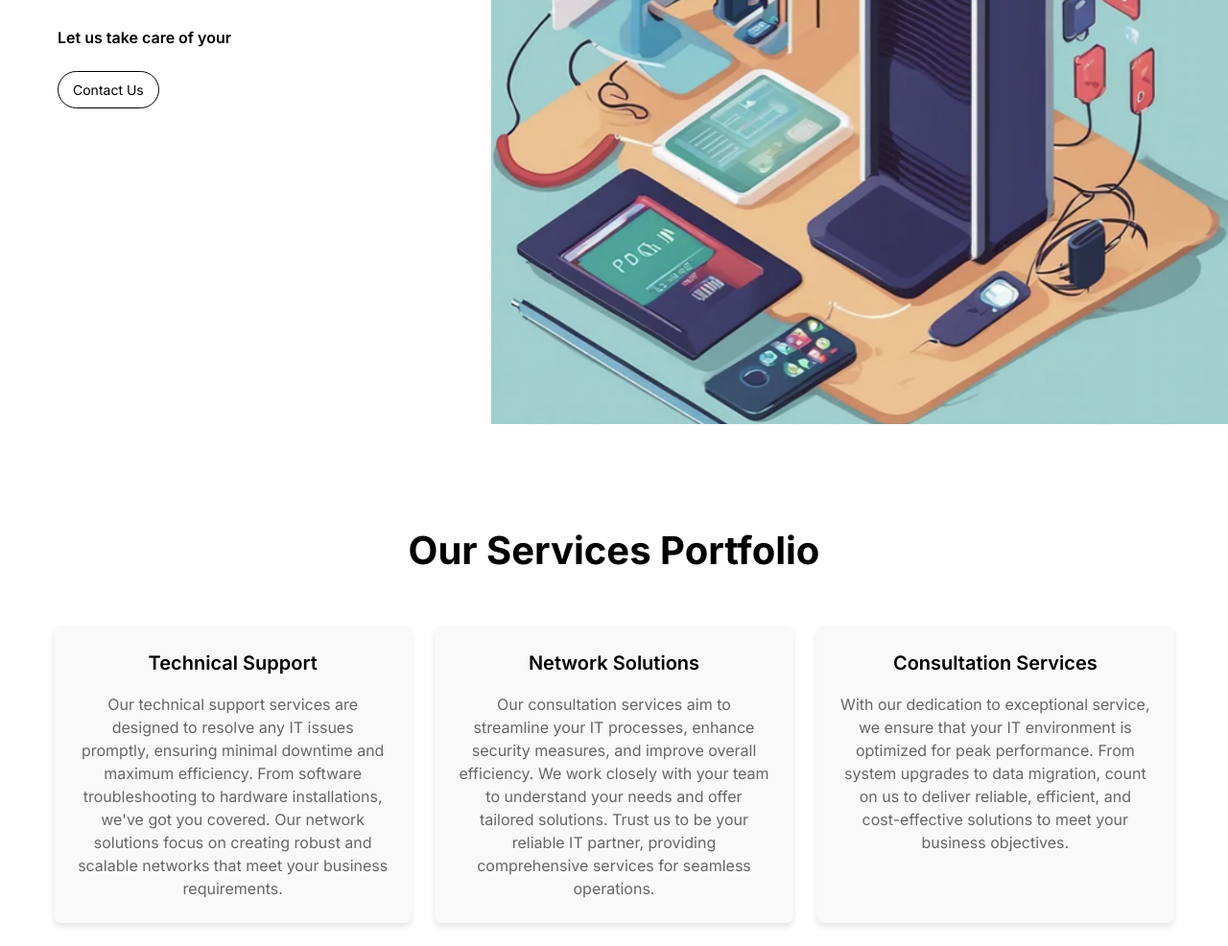
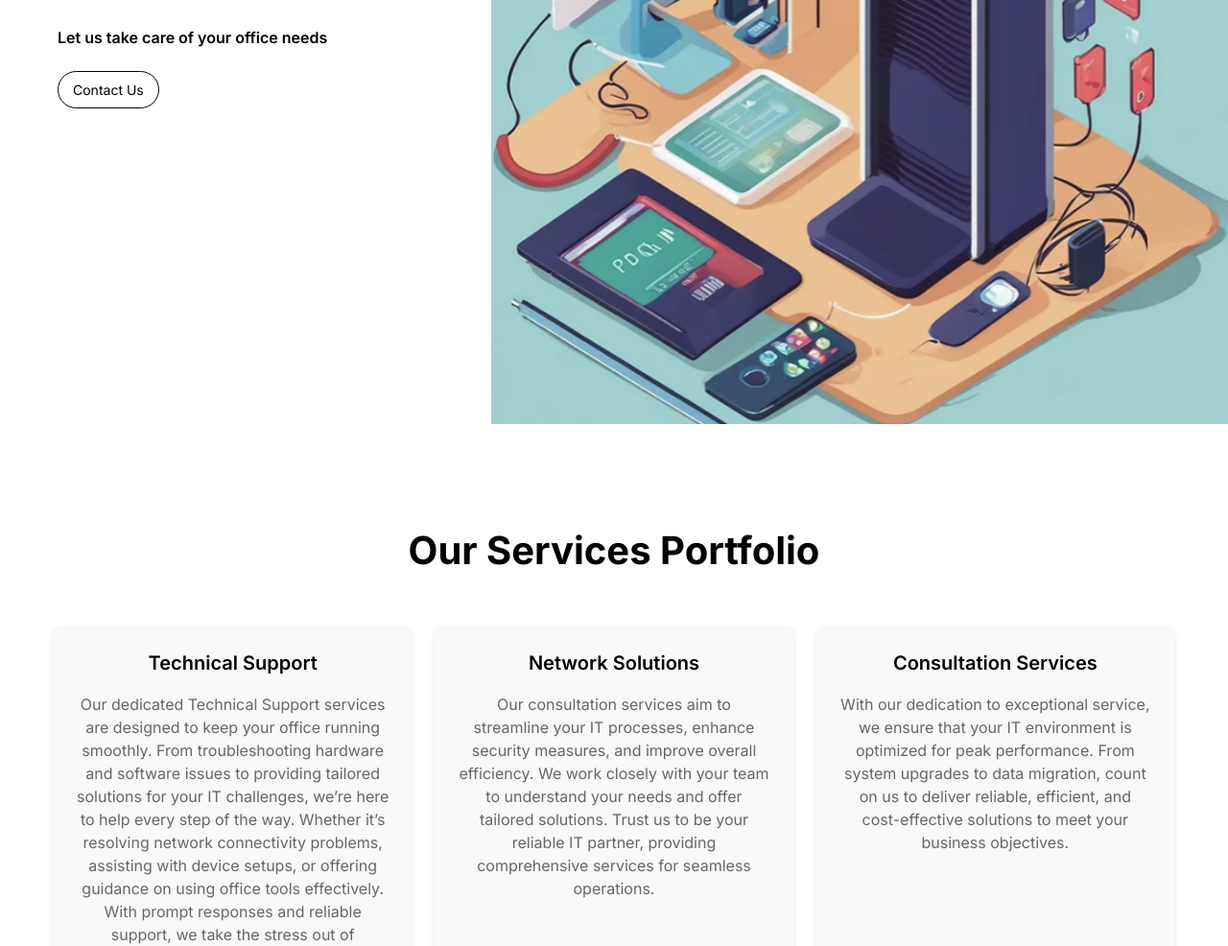
Before and after one commit to TalosIT/talos.github.io, a plain HTML site: page index.html in a window 1280 px wide. Shown: the part 323-1309 px from the top of the page at 96% size. Drawn offline with Linux system fonts and the light colour scheme.

```diff
--- a/index.html
+++ b/index.html
@@ -17,7 +17,7 @@
 		<section class="banner">
 			<div class="banner-info">
 				<h1>Your Partner in IT Solutions and Support</h1>
-				<p>Let us take care of your</p>
+				<p>Let us take care of your office needs</p>
 				<a class="button" href="#">Contact Us</a>
 			</div>
 			<div class="banner-img">
@@ -32,7 +32,7 @@
 						<div class="card-content">
 							<h2 class="card-title">Technical Support</h2>
 							<p class="card-text">
-								Our technical support services are designed to resolve any IT issues promptly, ensuring minimal downtime and maximum efficiency. From software troubleshooting to hardware installations, we've got you covered. Our network solutions focus on creating robust and scalable networks that meet your business requirements.
+								Our dedicated Technical Support services are designed to keep your office running smoothly. From troubleshooting hardware and software issues to providing tailored solutions for your IT challenges, we’re here to help every step of the way. Whether it’s resolving network connectivity problems, assisting with device setups, or offering guidance on using office tools effectively. With prompt responses and reliable support, we take the stress out of technology, so you can focus on what matters most—your business.
 							</p>
 						</div>
 					</div>
```
